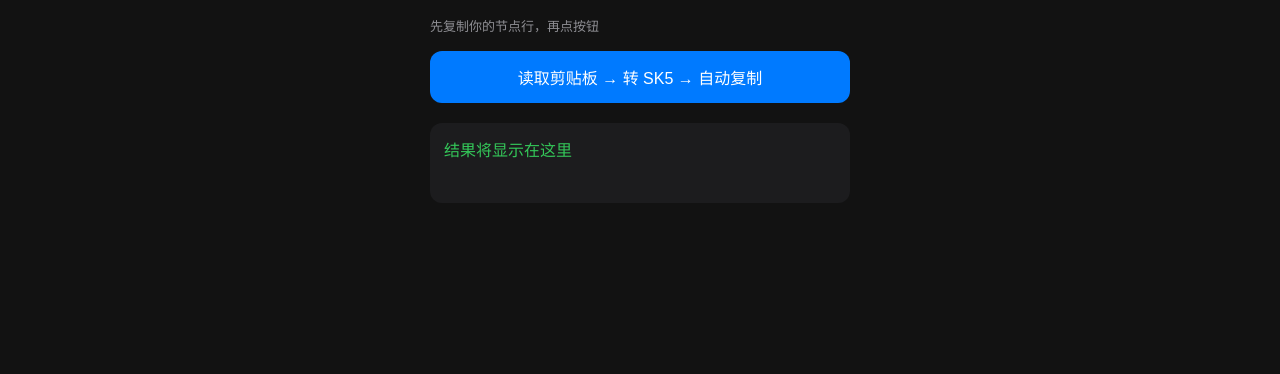
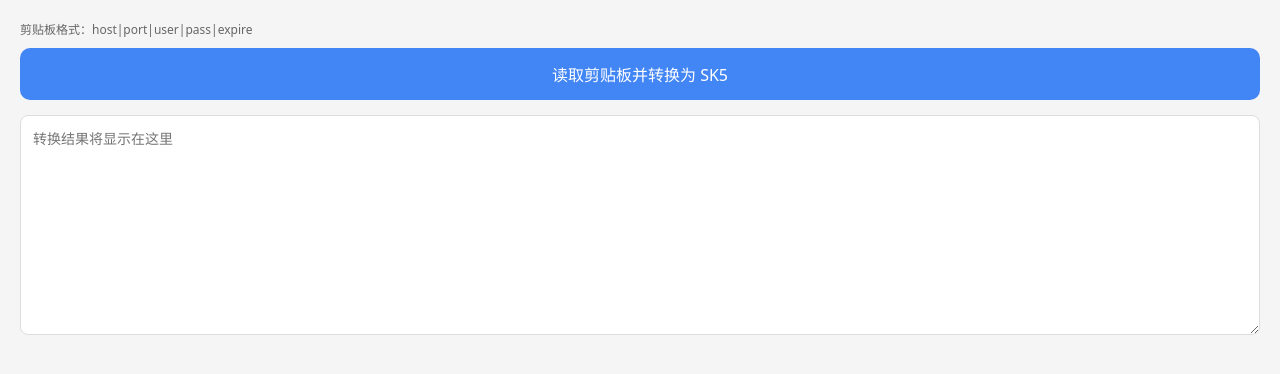
Before and after one commit to 1536455187/sk5, a plain HTML site: page index.html in a window 1280 px wide. Drawn offline with Linux system fonts and the light colour scheme.

Commit message:
Update index.html

```diff
--- a/index.html
+++ b/index.html
@@ -1,59 +1,91 @@
 <!DOCTYPE html>
 <html lang="zh-CN">
 <head>
-<meta charset="utf-8">
+    <meta charset="UTF-8">
     <meta name="viewport" content="width=device-width, initial-scale=1.0">
-<title>SK5 转换</title>
+    <title>SK5 转换工具</title>
     <style>
-*{box-sizing:border-box}
-body{margin:0;padding:16px;background:#121212;color:#e0e0e0;font-family:system-ui}
-.container{max-width:420px;margin:0 auto}
-button{width:100%;padding:14px;background:#007aff;color:#fff;border:none;border-radius:12px;font-size:16px;margin:10px 0}
-#result{background:#1c1c1e;padding:14px;border-radius:12px;min-height:80px;white-space:pre-wrap;word-break:break-all;margin-top:10px;color:#34c759}
-.tip{font-size:13px;color:#8e8e93;margin-bottom:6px}
+        * {
+            box-sizing: border-box;
+            font-family: system-ui, sans-serif;
+        }
+        body {
+            margin: 0;
+            padding: 20px;
+            background: #f5f5f5;
+        }
+        .container {
+            max-width: 100%;
+            margin: 0 auto;
+        }
+        button {
+            width: 100%;
+            padding: 14px;
+            font-size: 16px;
+            background: #4285f4;
+            color: #fff;
+            border: none;
+            border-radius: 10px;
+            margin-bottom: 15px;
+            cursor: pointer;
+        }
+        #result {
+            width: 100%;
+            height: 220px;
+            padding: 12px;
+            border-radius: 8px;
+            border: 1px solid #ddd;
+            background: #fff;
+            white-space: pre-wrap;
+            word-break: break-all;
+            font-size: 14px;
+        }
+        .tip {
+            color: #666;
+            font-size: 12px;
+            margin-bottom: 10px;
+        }
     </style>
 </head>
-
 <body>
     <div class="container">
-  <div class="tip">先复制你的节点行，再点按钮</div>
-  <button id="go">读取剪贴板 → 转 SK5 → 自动复制</button>
-  <div id="result">结果将显示在这里</div>
+        <div class="tip">剪贴板格式：host|port|user|pass|expire</div>
+        <button id="convert">读取剪贴板并转换为 SK5</button>
+        <textarea id="result" readonly placeholder="转换结果将显示在这里"></textarea>
     </div>
 
     <script>
-const btn = document.getElementById('go');
+        const btn = document.getElementById('convert');
         const res = document.getElementById('result');
 
         btn.addEventListener('click', async () => {
             try {
-    // 1. 读取剪贴板
+                // 读取剪贴板
                 const text = await navigator.clipboard.readText();
-    const t = text.trim();
+                const parts = text.trim().split('|');
 
-    // 2. 按 | 分割
-    const arr = t.split('|');
-    if(arr.length < 5) {
-      res.textContent = '格式不正确';
+                if (parts.length < 5) {
+                    res.value = '格式错误\n需要：host|port|user|pass|expire';
                     return;
                 }
 
-    const server = arr[0];
-    const port = arr[1];
-    const pwd = arr[2];
-    const remark = arr[4] || 'sk5';
+                const host = parts[0];
+                const port = parts[1];
+                const user = parts[2];
+                const pass = parts[3];
+                const expire = parts[4];
 
-    // 3. 生成 Nekobox sk5 格式
-    const sk5 = `sk5://${pwd}@${server}:${port}#${remark}`;
+                // Nekobox sk5 标准格式
+                const sk5 = `sk5://${user}:${pass}@${host}:${port}#${expire}`;
 
-    // 4. 显示
-    res.textContent = sk5;
+                // 显示
+                res.value = sk5;
 
-    // 5. 自动复制（不弹窗）
+                // 自动复制
                 await navigator.clipboard.writeText(sk5);
 
-  } catch(e) {
-    res.textContent = '失败：' + e.message + '\n请允许剪贴板权限';
+            } catch (e) {
+                res.value = '失败：' + e.message;
             }
         });
     </script>
```
Lines whose indentation alone changed are shown as unchanged.
